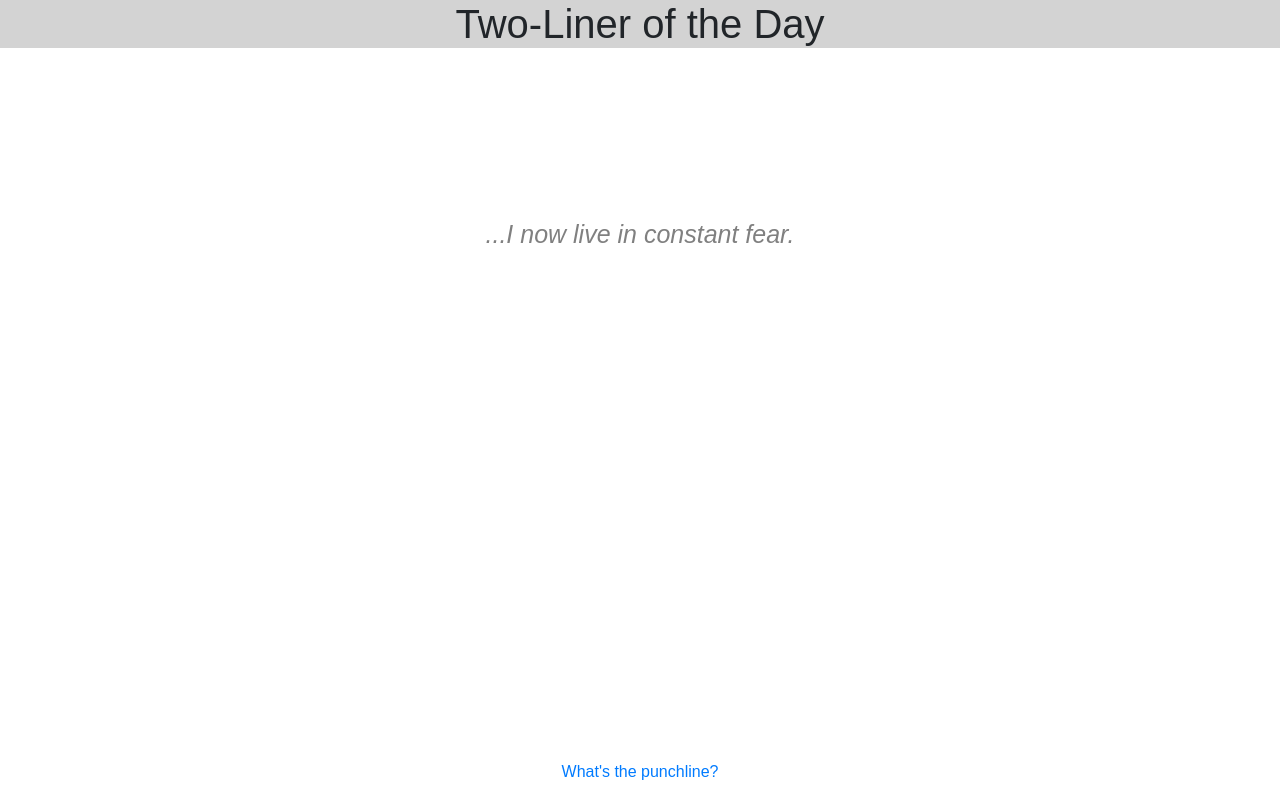
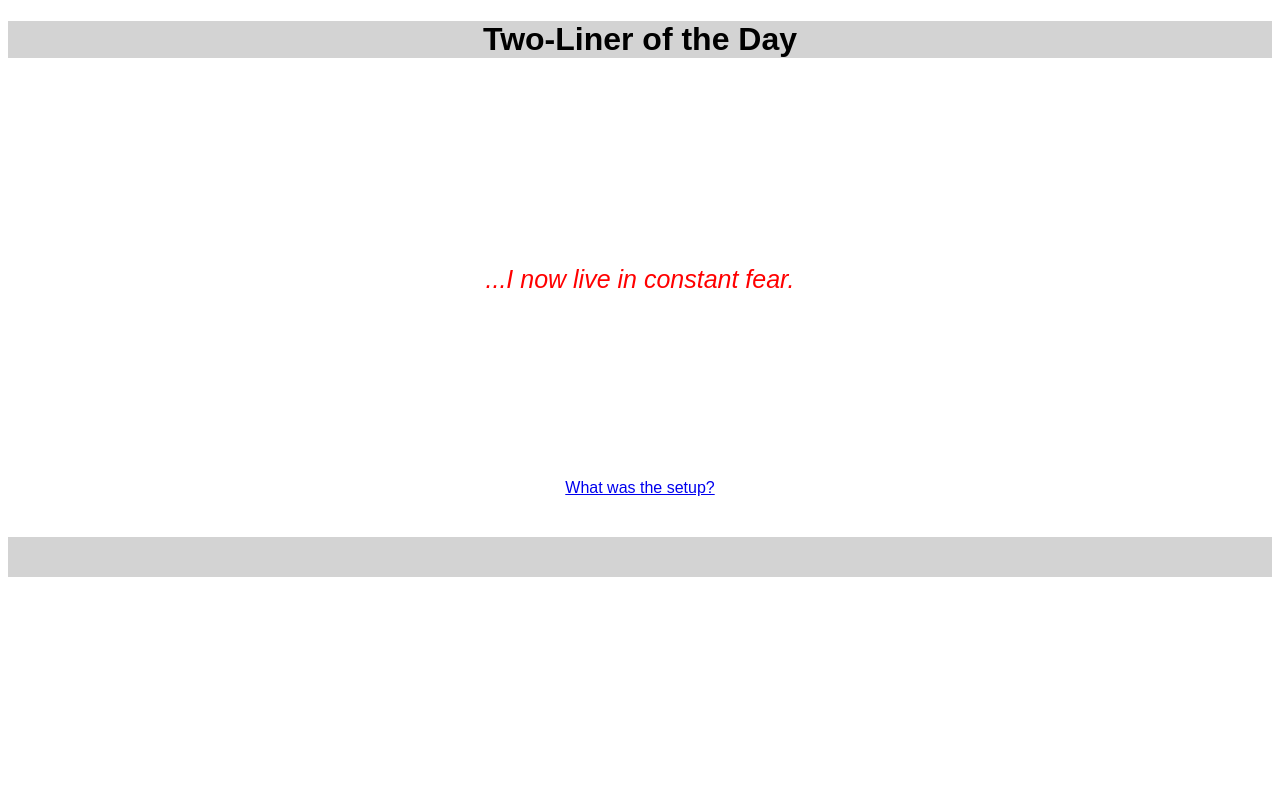
Before and after one commit to ckraczkowsky91/flask-simple-app-with-templates, a Flask app: page /punchline in a window 1280 px wide. Run offline with Flask 2, Linux system fonts and the light colour scheme; some libraries are stand-ins or nearby versions.

Commit message:
Bug fixes.

```diff
--- a/application/routes.py
+++ b/application/routes.py
@@ -1,7 +1,12 @@
 from flask import render_template
 from main import app
 
+@app.route('/basic-template')
+def basicTemplate():
+    return render_template('basic-template.html')
+
 @app.route('/')
+@app.route('/setup')
 def firstPage():
     return render_template('part-one.html')
 
--- a/static/styles.css
+++ b/static/styles.css
@@ -1,15 +1,13 @@
 html {
   height: 100%;
   margin: 0px;
+  width: 100%;
 }
 
 body {
     font-family: Arial, Helvetica, sans-serif;
-    height: 100%;
-    position: relative;
-    margin:0px;
-    min-height: 100%;
     text-align: center;
+    max-height: 100%;
 }
 
 header {
@@ -17,15 +15,17 @@ header {
 }
 
 footer {
-  position: absolute;
+  background-color: lightgrey;
   bottom: 0;
-  width: 100%;
   height: 2.5rem;
 }
 
-.body {
+.link {
+  margin-bottom: 2.5rem;
+}
+
+.joke {
   font-size: 25px;
   font-style: italic;
   padding: 10rem;
-  color: grey;
 }
--- a/templates/base.html
+++ b/templates/base.html
@@ -1,8 +1,7 @@
 <!DOCTYPE html>
 <html>
   <head>
-    <title>Joke App</title>
-    <link rel="stylesheet" href="https://stackpath.bootstrapcdn.com/bootstrap/4.4.0/css/bootstrap.min.css" integrity="sha384-SI27wrMjH3ZZ89r4o+fGIJtnzkAnFs3E4qz9DIYioCQ5l9Rd/7UAa8DHcaL8jkWt" crossorigin="anonymous">
+    <title>Using templates in Flask</title>
     <link rel="stylesheet" href="static/styles.css">
   </head>
   <body>
@@ -18,7 +17,6 @@
     </div>
 
     <footer class="footer">
-      <a href="{{ url_for('secondPage') }}">What's the punchline?</a>
     </footer>
 
   </body>
--- a/templates/part-two.html
+++ b/templates/part-two.html
@@ -1,7 +1,10 @@
 {% extends 'base.html' %}
 
 {% block content %}
-  <div class=body>
-    <p>...I now live in constant fear.</p>
+  <div class="joke">
+    <p style="color: red">...I now live in constant fear.</p>
+  </div>
+  <div class="link">
+    <a href="{{ url_for('firstPage') }}">What was the setup?</a>
   </div>
 {% endblock %}
```
Also changed, not shown: templates/basic-template.html (added, +11 -0 lines), templates/part-one.html (+5 -2 lines).
